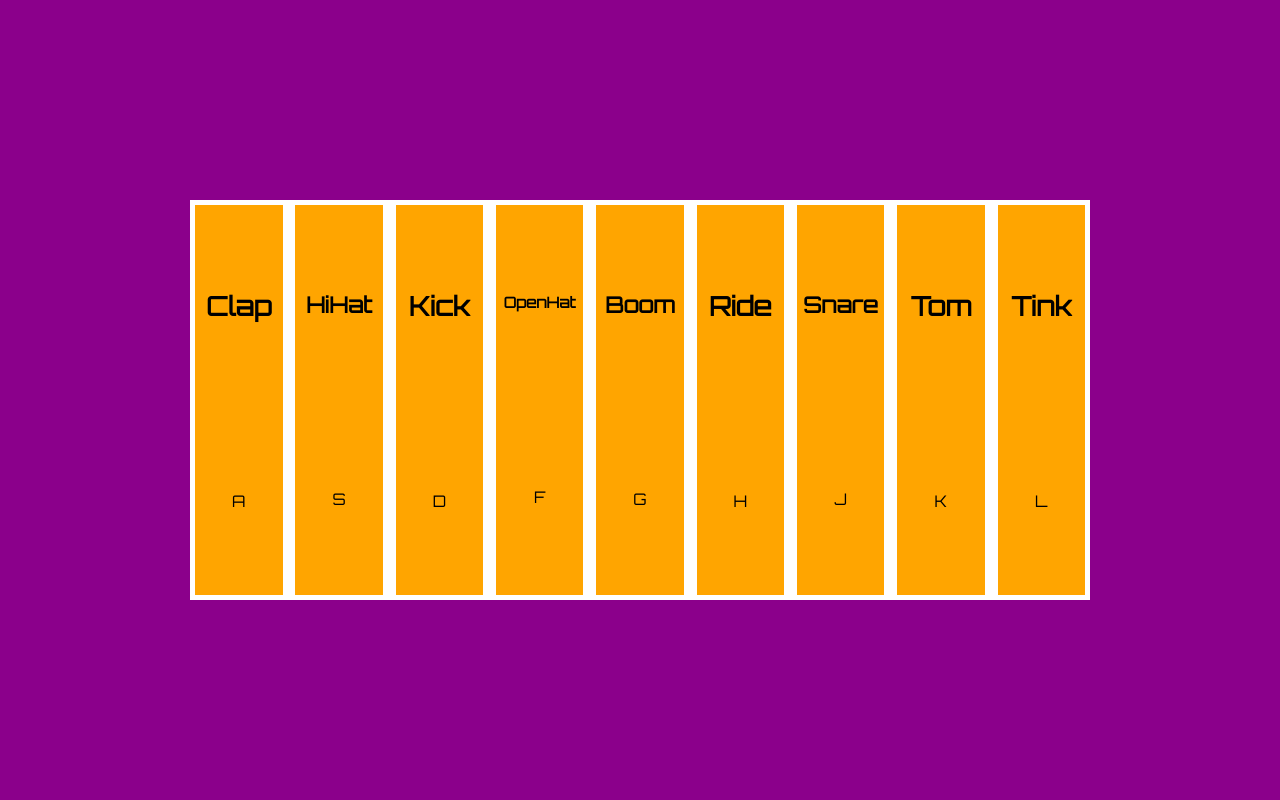
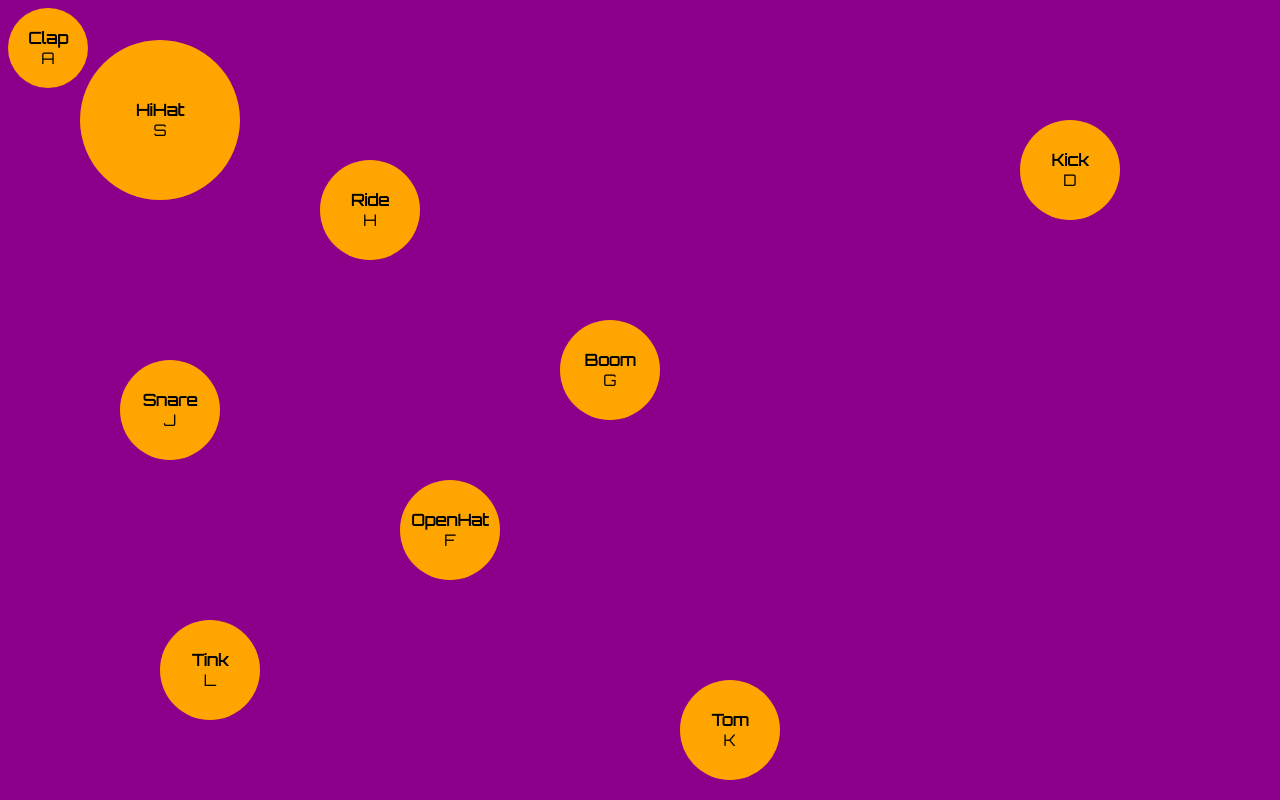
Before and after one commit to Kosty20/MiniProject-Drumkit, a plain HTML site: page index.html in a window 1280 px wide. Drawn offline with Linux system fonts and the light colour scheme.

Commit message:
Style change

```diff
--- a/index.html
+++ b/index.html
@@ -10,7 +10,6 @@
     <script src="code.js" defer></script>
 </head>
 <body>
-    <div class="container">
     <div class="key"><span>Clap</span><span>A</span></div>
     <div class="key"><span>HiHat</span><span>S</span></div>
     <div class="key"><span>Kick</span><span>D</span></div>
@@ -20,6 +19,5 @@
     <div class="key"><span>Snare</span><span>J</span></div>
     <div class="key"><span>Tom</span><span>K</span></div>
     <div class="key"><span>Tink</span><span>L</span></div>
-    </div>
 </body>
 </html>
--- a/style.css
+++ b/style.css
@@ -14,34 +14,62 @@ body{
     height: 100vh;
 }
 
-body,
-.container,
 .key{
+    aspect-ratio: 1;
+    width: 100px;
+    background-color: orange;
+    border-radius: 100%;
+
     display: flex;
-    margin: auto;
+    flex-direction: column;
+    justify-content: center;
+    align-items: center;
+    cursor: pointer;
+
+    position: absolute;
+    right: 0;
 }
 
-.container{
-    background-color: white;
-    max-width: 900px;
-    width: 90%;
-    max-height: 400px;
-    height: 90%;
-    border: 5px solid white;
-    gap: 1vw;
+.key:first-of-type{
+    top: 1vh;
+    left: 1vh;
+    width: 10vh;
+}
+.key:nth-of-type(2){
+    top: 5vh;
+    left: 10vh;
+    width: 20vh;
+}
+.key:nth-of-type(3){
+    top: 15vh;
+    right: 20vh;
+}
+.key:nth-of-type(4){
+    top: 60vh;
+    left: 50vh;
+}
+.key:nth-of-type(5){
+    top: 40vh;
+    left: 70vh;
+}
+.key:nth-of-type(6){
+    top: 20vh;
+    left: 40vh;
+}
+.key:nth-of-type(7){
+    top: 45vh;
+    left: 15vh;
+}
+.key:nth-of-type(8){
+    top: 85vh;
+    left: 85vh;
+}
+.key:last-of-type{
+    left: 20vh;
+    bottom: 10vh;
 }
 
-.key{
-    container-type:inline-size;
-
-    background-color: orange;
-    cursor: pointer;
-    height: 100%;
-    width: 100%;
-    flex-direction: column;
-}
 .key>span{
-    margin: auto;
     font-family: 'Orbitron', sans-serif;
 }
 .key>span:first-of-type{
@@ -49,30 +77,8 @@ body,
 }
 .key:active{
     filter: brightness(.8);
+    transform: scale(.99);
 }
 .key.active{
     filter: brightness(.8);
 }
-
-@media (orientation: portrait){
-    .container{
-        max-height: fit-content;
-        flex-direction: column;
-    }
-}
-
-@media (orientation: landscape){
-    @container (max-width: 500px){
-        span:first-of-type{
-            font-size: 30cqw;
-        }
-        .key:nth-of-type(4)>span:first-of-type{
-            font-size: 17cqw;
-        }
-        .key:nth-of-type(2)>span:first-of-type,
-        .key:nth-of-type(5)>span:first-of-type,
-        .key:nth-of-type(7)>span:first-of-type{
-            font-size: 25cqw;
-        }
-    }
-}
```
Lines whose indentation alone changed are shown as unchanged.
